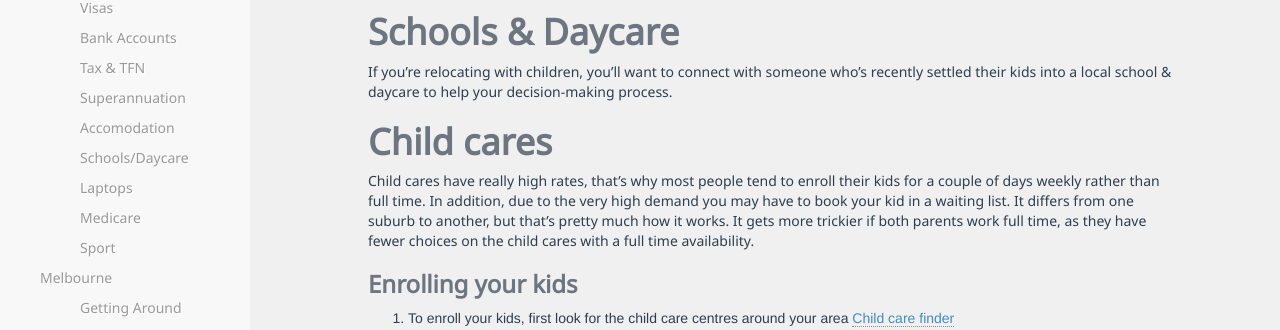
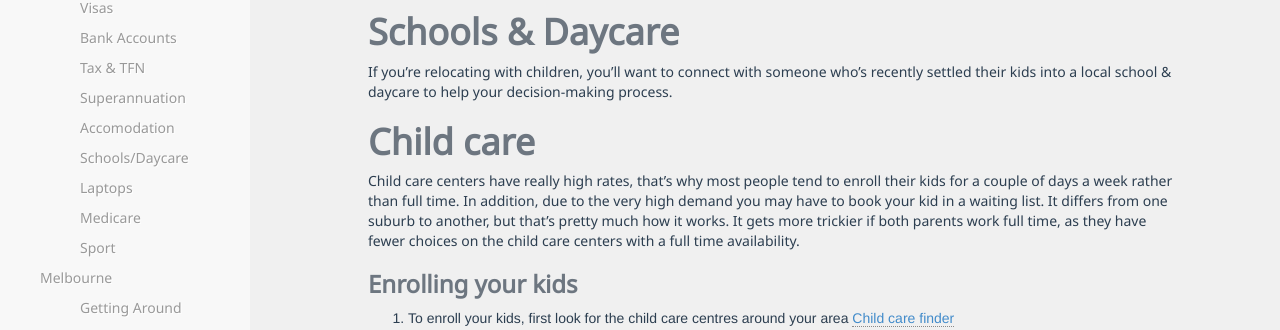
Before and after one commit to movingdownunder/movingdownunder.github.io, a Jekyll site: the page built from _pages/general/schools-daycare.md, in a window 1280 px wide and 1285 px high. Shown: the part 245-575 px from the top of the window. Built offline with Jekyll 4.4.1, drawn with Linux system fonts in a browser that asks for light colours; nearby versions of some CDN libraries.

Commit message:
Fix comments from Raph

```diff
--- a/_pages/general/schools-daycare.md
+++ b/_pages/general/schools-daycare.md
@@ -7,9 +7,9 @@ description: Details about placing children in schools, daycare and childcare
 
 If you're relocating with children, you'll want to connect with someone who's recently settled their kids into a local school & daycare to help your decision-making process.
 
-# Child cares
+# Child care
 
-Child cares have really high rates, that's why most people tend to enroll their kids for a couple of days weekly rather than full time. In addition, due to the very high demand you may have to book your kid in a waiting list. It differs from one suburb to another, but that's pretty much how it works. It gets more trickier if both parents work full time, as they have fewer choices on the child cares with a full time availability.
+Child care centers have really high rates, that's why most people tend to enroll their kids for a couple of days a week rather than full time. In addition, due to the very high demand you may have to book your kid in a waiting list. It differs from one suburb to another, but that's pretty much how it works. It gets more trickier if both parents work full time, as they have fewer choices on the child care centers with a full time availability.
 
 ### Enrolling your kids
 1. To enroll your kids, first look for the child care centres around your area [Child care finder](https://www.childcarefinder.gov.au/)
```
